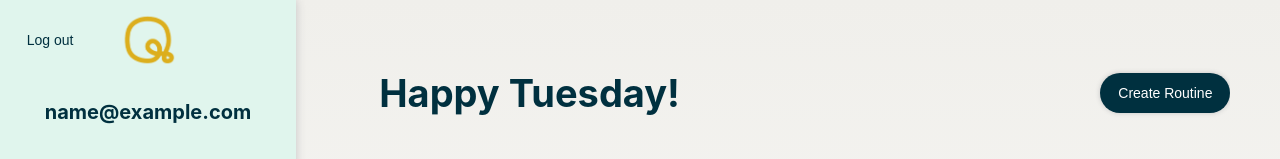
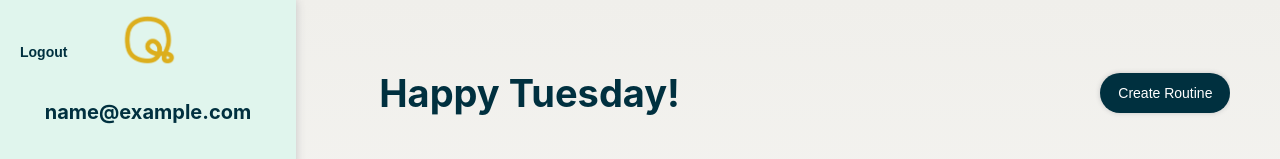
Before and after one commit to JJNR-DEV/qutine, a React (Create React App) app in the folder client/: page /dashboard in a window 1280 px wide. Shown: the top 159 px of the page. Built offline with nearby package versions, Linux system fonts and the light colour scheme; no server answers; sample sign-in values are in the browser's storage.

Commit message:
Nav Buttons adjusted

```diff
--- a/client/src/components/navbar/Navbar.css
+++ b/client/src/components/navbar/Navbar.css
@@ -30,7 +30,6 @@
 
 .navBar > ul > li {
   margin: 0;
-  padding: 0;
   text-decoration: none;
   color: #00303F;
 }
--- a/client/src/components/navbar/Navbar.jsx
+++ b/client/src/components/navbar/Navbar.jsx
@@ -24,20 +24,30 @@ const Navbar = () => {
   return (
     <div className="navBar">
       <ul>
-        {!isLoggedIn && location.pathname !== '/'
-          ? <li><NavLink className="navLink" exact to="/">Home</NavLink></li>
+        {!isLoggedIn && location.pathname === '/login'
+          ? <li style={{ padding: '0 20px '}}><NavLink className="navLink" exact to="/" style={{color: '#fff'}}>Home</NavLink></li>
           : null
         }
-        {isLoggedIn ? (
+        {!isLoggedIn && location.pathname === '/register'
+          ? <li style={{ padding: '0 20px '}}><NavLink className="navLink" exact to="/" style={{color: '#00303F'}}>Home</NavLink></li>
+          : null
+        }
+        {isLoggedIn && location.pathname === '/dashboard' ? (
           <li>
             <button className="small-btn"
                     type="button"
+                    style={{
+                      display: 'flex',
+                      alignItems: 'flex-end',
+                      paddingLeft: '20px',
+                      fontWeight: 'bold'
+                    }}
                     onClick={handleLogout}
             >
-              Log out
+              Logout
             </button>
           </li>
-        ) : !isLoggedIn && location.pathname === '/register' ? (
+        ) : null} {/* !isLoggedIn && location.pathname === '/register' ? (
           <button className="small-btn"
                   type="button"
                   onClick={() => {
@@ -47,7 +57,7 @@ const Navbar = () => {
             Login
           </button>
         ) : null
-        }
+        } */}
       </ul>
     </div>
   );
```
